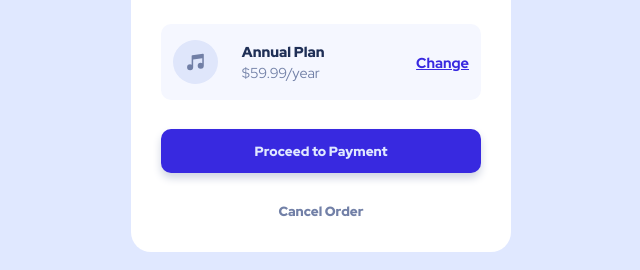
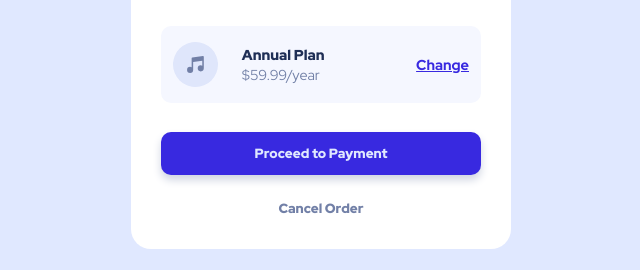
Before and after one commit to BabaKaana/Order-Summary-Card, a plain HTML site: page index.html in a window 1280 px wide. Shown: the part 447-717 px from the top of the page, 319-959 px from the left. Drawn offline with Linux system fonts and the light colour scheme.

Commit message:
Button Adjustment

```diff
--- a/style.css
+++ b/style.css
@@ -85,7 +85,7 @@ body{
 .plan{
     display: flex;
     flex-direction: column;
-    gap: 2px;
+    gap: 1px;
 }
 
 .plan h4{
@@ -119,6 +119,8 @@ body{
     color: hsl(224, 23%, 55%);
     font-weight: 900;
     margin-bottom: 2rem;
+    margin-top: -0.3rem;
+    align-self: center;
 }
 
 a, button{
```
